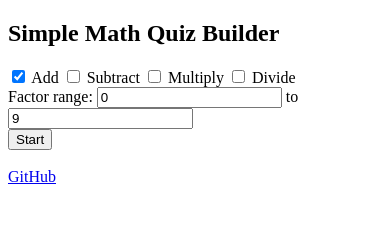
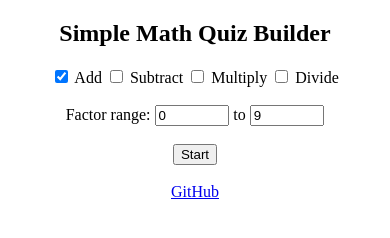
Before and after one commit to Steven-Rummler/SimpleMathQuiz, a plain HTML site: page index.html in a window 390 px wide. Drawn offline with Linux system fonts and the light colour scheme.

Commit message:
Responsive Design

```diff
--- a/index.html
+++ b/index.html
@@ -1,5 +1,24 @@
 <!DOCTYPE html>
 <html>
+  <head>
+    <meta name="viewport" content="width=device-width, initial-scale=1.0" />
+    <style>
+      body {
+        width: 100%;
+        text-align: center;
+        margin: 0px;
+      }
+      .check {
+        cursor: pointer;
+      }
+      .factor {
+        width: 5em;
+      }
+      #start {
+        cursor: pointer;
+      }
+    </style>
+  </head>
   <body>
     <h2>Simple Math Quiz Builder</h2>
 
@@ -9,19 +28,26 @@
       method="GET"
       onsubmit="return validateForm()"
     >
-      <input type="checkbox" id="add" name="add" checked />
+      <input type="checkbox" class="check" id="add" name="add" checked />
       <label for="add">Add</label>
-      <input type="checkbox" id="subtract" name="subtract" />
+      <input type="checkbox" class="check" id="subtract" name="subtract" />
       <label for="subtract">Subtract</label>
-      <input type="checkbox" id="multiply" name="multiply" />
+      <input type="checkbox" class="check" id="multiply" name="multiply" />
       <label for="multiply">Multiply</label>
-      <input type="checkbox" id="divide" name="divide" />
+      <input type="checkbox" class="check" id="divide" name="divide" />
       <label for="divide">Divide</label>
-      <br />
+      <br /><br />
       <label for="min">Factor range:</label>
-      <input type="number" id="min" name="min" value="0" /> to
-      <input type="number" id="max" name="max" value="9" /><br />
-      <input type="submit" value="Start" />
+      <input type="number" class="factor" id="min" name="min" value="0" />
+      to
+      <input
+        type="number"
+        class="factor"
+        id="max"
+        name="max"
+        value="9"
+      /><br /><br />
+      <input type="submit" id="start" value="Start" />
     </form>
     <br />
     <a id="github" href="https://github.com/Steven-Rummler/SimpleMathQuiz"
```
Also changed, not shown: problems.html (+20 -0 lines).
